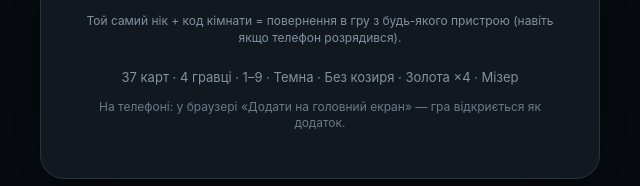
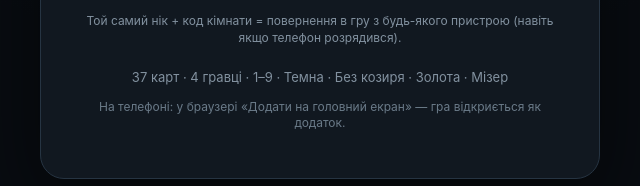
Before and after one commit to superadmin3000/rozpysnyi-poker, a website: page rozpysnyi-poker-suits-ui-fixed/public/index.html in a window 1280 px wide. Shown: the part 683-869 px from the top of the page, 320-960 px from the left. Drawn offline with nearby package versions, Linux system fonts and the light colour scheme; no server answers.

Commit message:
Update index.html

```diff
--- a/rozpysnyi-poker-suits-ui-fixed/public/index.html
+++ b/rozpysnyi-poker-suits-ui-fixed/public/index.html
@@ -41,7 +41,7 @@
     <p id="err" class="error"></p>
     <p class="rejoin-hint">Той самий нік + код кімнати = повернення в гру з будь-якого пристрою (навіть якщо телефон розрядився).</p>
     <button id="installBtn" class="secondary install-btn" type="button" hidden>📲 Встановити на телефон</button>
-    <div class="rules-mini">37 карт · 4 гравці · 1–9 · Темна · Без козиря · Золота ×4 · Мізер</div>
+    <div class="rules-mini">37 карт · 4 гравці · 1–9 · Темна · Без козиря · Золота · Мізер</div>
     <p class="pwa-hint">На телефоні: у браузері «Додати на головний екран» — гра відкриється як додаток.</p>
   </section>
 
```
